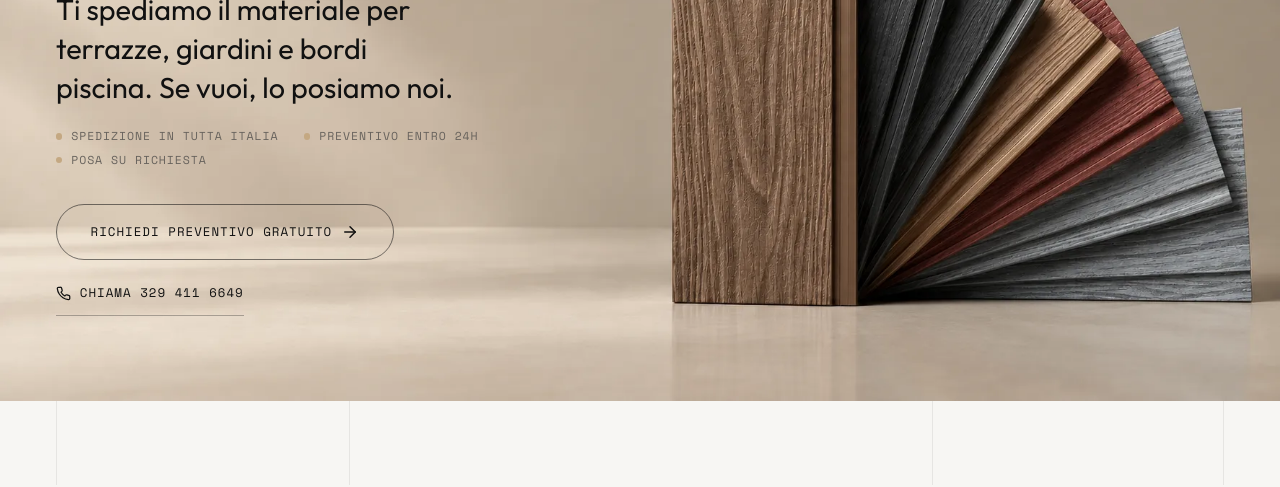
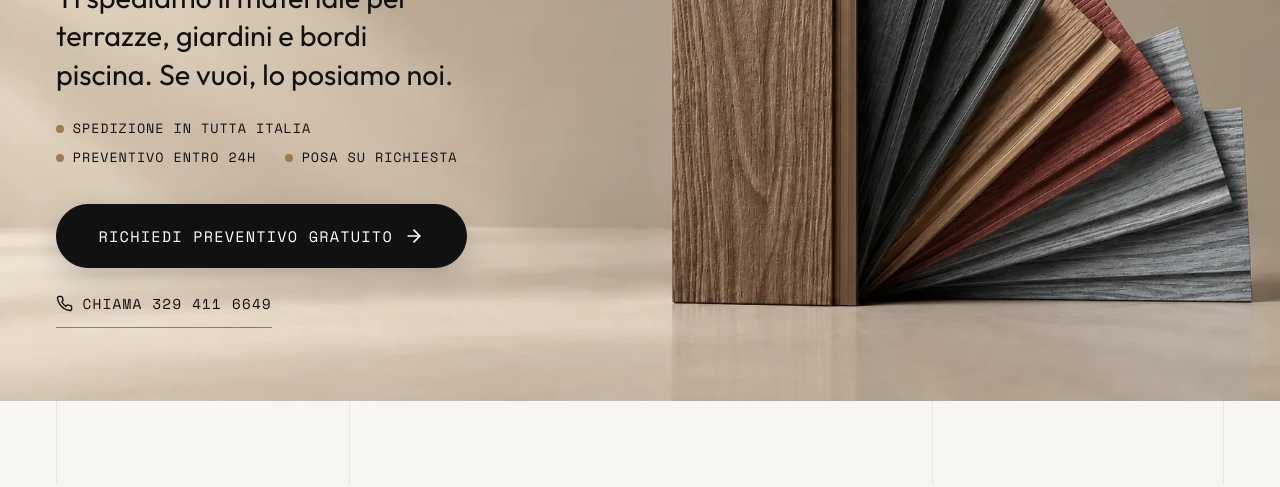
Before and after one commit to fbroccolini/Broccoliniparquet, a plain HTML site: page Broccoliniparquet/fornitura-wpc.html in a window 1280 px wide. Shown: the part 315-802 px from the top of the page. Drawn offline with nearby package versions, Linux system fonts and the light colour scheme.

Commit message:
Landing Fornitura WPC: pulsante dell'hero più grande e pieno, rassicurazioni più leggibili
Co-Authored-By: Claude Opus 5.5 <noreply@anthropic.com>

```diff
--- a/Broccoliniparquet/fornitura-wpc.html
+++ b/Broccoliniparquet/fornitura-wpc.html
@@ -129,22 +129,26 @@
         .hero-title-in { display: block; text-wrap: balance; transform: translateY(115%); animation: heroTitleRise 0.95s cubic-bezier(.22,1,.36,1) 0.75s forwards; }
         @keyframes heroTitleRise { to { transform: translateY(0); } }
         .hero-usp { margin-top: 1.2rem; max-width: 44ch; font-size: clamp(1.1rem, 1.7vw, 1.4rem); line-height: 1.5; animation: fadeInUp 0.8s ease 1.2s both; }
-        .hero-trust { margin-top: 1.3rem; display: flex; flex-wrap: wrap; gap: 0.3rem 1.6rem; animation: fadeInUp 0.8s ease 1.35s both; }
-        header.hero .hero-trust.mono { color: #68635d; }
+        .hero-trust { margin-top: 1.5rem; display: flex; flex-wrap: wrap; gap: 0.45rem 1.8rem; animation: fadeInUp 0.8s ease 1.35s both; }
+        header.hero .hero-trust.mono { color: var(--dark); font-size: 0.84rem; letter-spacing: 0.07em; }
         .hero-trust span { display: inline-flex; align-items: center; gap: 0.55rem; }
-        .hero-trust span::before { content: ''; width: 0.4rem; height: 0.4rem; border-radius: 50%; background: var(--accent); }
+        .hero-trust span::before { content: ''; width: 0.5rem; height: 0.5rem; border-radius: 50%; background: #9a7d4e; }
         .hero-ctas { margin-top: 2.2rem; display: flex; align-items: center; flex-wrap: wrap; gap: 0.75rem 2rem; animation: fadeInUp 0.8s ease 1.5s both; }
-        .hero-cta { display: inline-flex; align-items: center; gap: 0.55rem; min-height: 48px; padding: 1.05rem 2.1rem; color: var(--dark); border: 1.5px solid rgba(17,17,17,0.55); border-radius: 999px; font-family: var(--f); font-size: 1rem; font-weight: 600; letter-spacing: 0.01em; text-decoration: none; transition: transform 0.25s var(--ease-out), background 0.25s, border-color 0.25s, color 0.25s; }
-        .hero-cta:hover { background: var(--dark); border-color: var(--dark); color: #fff; transform: translateY(-2px); }
-        .hero-cta svg { width: 18px; height: 18px; }
-        .hero-link { display: inline-flex; align-items: center; gap: 0.55rem; min-height: 44px; color: var(--dark); text-decoration: none; font-family: var(--mono-f); text-transform: uppercase; letter-spacing: 0.08em; font-size: 0.78rem; border-bottom: 1px solid rgba(17,17,17,0.3); transition: border-color 0.25s; }
+        .hero-cta { display: inline-flex; align-items: center; gap: 0.7rem; min-height: 60px; padding: 1.2rem 2.6rem; color: #fff; background: var(--dark); border: 1.5px solid var(--dark); border-radius: 999px; font-family: var(--f); font-size: 1.08rem; font-weight: 600; letter-spacing: 0.01em; text-decoration: none; box-shadow: 0 10px 28px rgba(17,17,17,0.18); transition: transform 0.25s var(--ease-out), background 0.25s, box-shadow 0.25s; }
+        .hero-cta:hover { background: #2a2a2a; transform: translateY(-2px); box-shadow: 0 14px 34px rgba(17,17,17,0.24); }
+        .hero-cta svg { width: 20px; height: 20px; }
+        /* type.css fissa i pulsanti del sito a 0.78rem: qui, nell'hero della landing, li vogliamo più grandi */
+        body header.hero .hero-cta { font-size: 0.95rem; }
+        body header.hero .hero-link { font-size: 0.9rem; }
+        @media (max-width: 600px) { body header.hero .hero-cta { font-size: 0.8rem; } body header.hero .hero-link { font-size: 0.85rem; } }
+        .hero-link { display: inline-flex; align-items: center; gap: 0.6rem; min-height: 48px; color: var(--dark); text-decoration: none; font-family: var(--mono-f); text-transform: uppercase; letter-spacing: 0.08em; font-size: 0.9rem; border-bottom: 1.5px solid rgba(17,17,17,0.45); transition: border-color 0.25s; }
         .hero-link:hover { border-color: var(--dark); }
-        .hero-link svg { width: 15px; height: 15px; }
+        .hero-link svg { width: 17px; height: 17px; }
         .hero-cta:focus-visible, .hero-link:focus-visible { outline: 2px solid var(--dark); outline-offset: 3px; }
         @keyframes fadeInUp { from { opacity: 0; transform: translateY(16px); } to { opacity: 1; transform: none; } }
         @media (max-width: 600px) {
             .hero-ctas { flex-direction: column; align-items: stretch; gap: 1rem; }
-            .hero-cta { justify-content: center; min-height: 54px; padding: 1rem 1.25rem; }
+            .hero-cta { justify-content: center; min-height: 58px; padding: 1.1rem 1.25rem; }
             .hero-link { align-self: flex-start; }
         }
 
```
